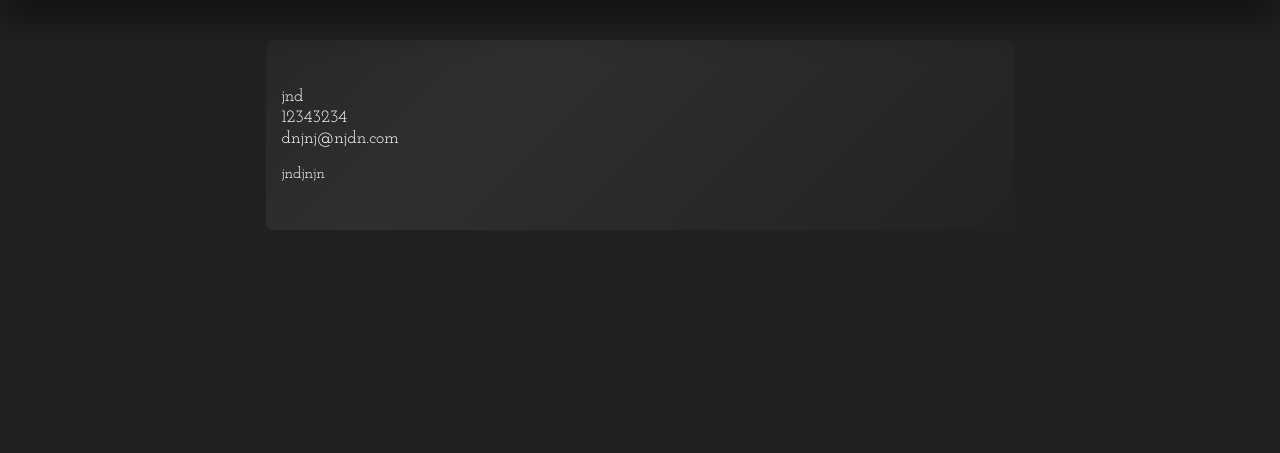
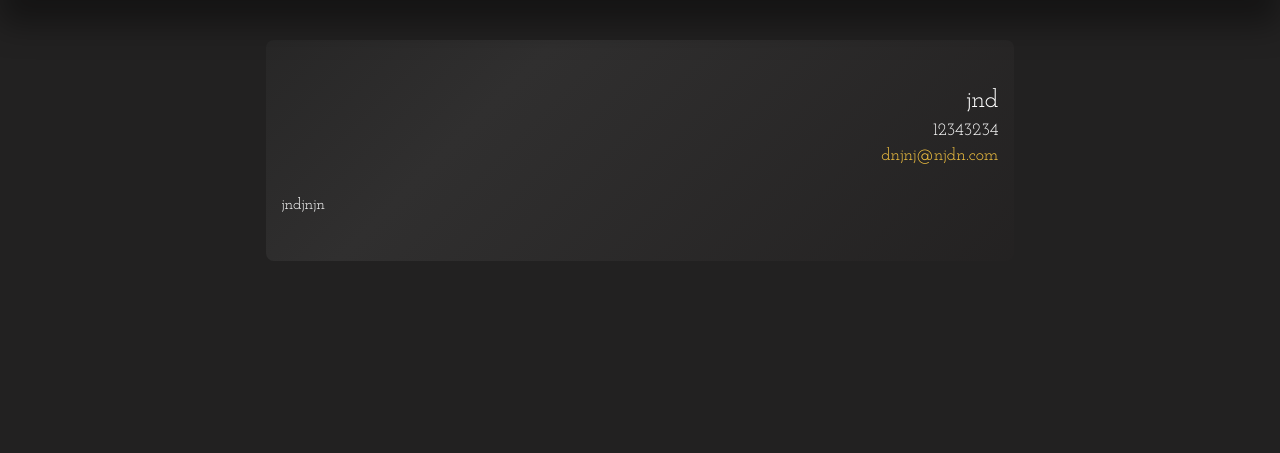
Before and after one commit to I-AGBLE/techmartliberia, a Django app: page /contact_detail/1/ in a window 1280 px wide. Shown: the part 56-509 px from the top of the page. Run offline with Django 5.2, Linux system fonts and the light colour scheme; a user stored in the database is signed in; data comes from the database, SQL or seed files in the repository; both versions use the stored data as it was after the commit; some libraries are stand-ins or nearby versions.

Commit message:
line breaks added to large text fields and client contact page styles updated

```diff
--- a/main/static/main/css/styles.css
+++ b/main/static/main/css/styles.css
@@ -1166,12 +1166,16 @@ tbody tr:hover {
 
 .contact_detail_info {
   display: grid;
-  gap: .2rem;
-}
-
-.contact_detail_info p {
-  margin-top: 1rem;
-}
+  gap: 2rem;
+}
+
+.contact_detail_info_address {
+  display: grid;
+  gap: .5rem;
+    direction: rtl;      /* makes the content flow right-to-left */
+    text-align: right;   /* aligns the text to the right */
+}
+
 
 
 #client_btn {
--- a/main/templates/main/contact.html
+++ b/main/templates/main/contact.html
@@ -9,7 +9,7 @@
     </h1>
     {% for about in about_hero %}
     <p>
-        {{ about.about_hero_text_body}}
+        {{ about.about_hero_text_body|linebreaksbr}}
     </p>
     {% endfor %}
 </div>
--- a/main/templates/main/contact_detail.html
+++ b/main/templates/main/contact_detail.html
@@ -3,10 +3,20 @@
 {% block content %}
 <div class="service_page">
     <div class="contact_detail_info">
-        <h4> {{ contact.name }}</h4>
-        <h4>{{ contact.tel }}</h4>
-        <h4> {{ contact.email }}</h4>
-        <p> {{ contact.message }}</p>
+        <div class="contact_detail_info_address">
+            <h2>
+                {{ contact.name }}
+            </h2>
+
+            <h4>
+                <a href="tel:{{ contact.tel }}">{{ contact.tel }}</a>
+            </h4>
+
+            <h4>
+                <a href="mailto:{{ contact.email }}" style="color: var(--color_gold);">{{ contact.email }}</a>
+            </h4>
+        </div>
+        <p> {{ contact.message|linebreaksbr }}</p>
     </div>
 </div>
 {% endblock %}
--- a/main/templates/main/index.html
+++ b/main/templates/main/index.html
@@ -112,7 +112,7 @@
         </div>
 
         <div class="container team_container">
-            {% for member in team_members %}
+            {% for member in team_members|slice:':4' %}
             <article class="team_member">
                 <div class="team_member-image">
                     <img src="{{ member.image.url }}" alt="{{ member.name }}'s Profile Picture">
--- a/main/templates/main/service_page.html
+++ b/main/templates/main/service_page.html
@@ -26,7 +26,7 @@
 
     <div class="service_page_description">
         <p>
-            {{ service.service_description }}
+            {{ service.service_description|linebreaksbr }}
         </p>
     </div>
 </div>
--- a/main/templates/main/services.html
+++ b/main/templates/main/services.html
@@ -17,7 +17,7 @@
 
         <div class="services_text_body">
             <p>
-                {{ hero.hero_text_body }}
+                {{ hero.hero_text_body|linebreaksbr }}
             </p>
         </div>
     </div>
```
Also changed, not shown: db.sqlite3, media/team_members/Screenshot_2026-02-27_162059.png (added).
